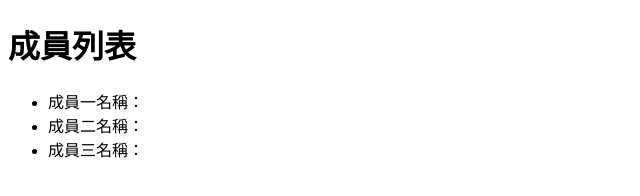
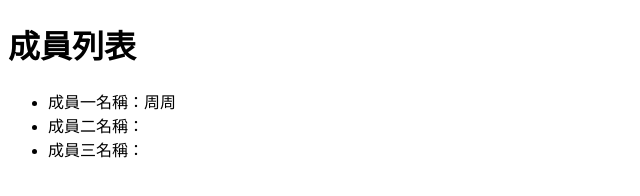
Before and after one commit to JHOUJHOU/git_task_4, a plain HTML site: page index.html in a window 1280 px wide. Shown: the full height of the page, 0-640 px from the left. Drawn offline with Linux system fonts and the light colour scheme.

Commit message:
增加成員一名稱

```diff
--- a/index.html
+++ b/index.html
@@ -8,7 +8,7 @@
 <body>
     <h1>成員列表</h1>
     <ul>
-        <li>成員一名稱：</li>
+        <li>成員一名稱：周周</li>
         <li>成員二名稱：</li>
         <li>成員三名稱：</li>
     </ul>
```
